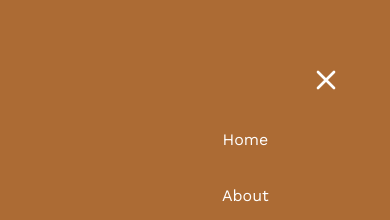
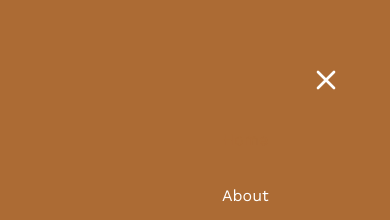
Before and after one commit to m3hm3tcan/tempalte-2, a React (Create React App) app: page / in a window 390 px wide. Both pictures are taken after a click on the element 358 px from the left and 48 px from the top of the page. Shown: the top 220 px of the page. Built offline with nearby package versions, Linux system fonts and the light colour scheme; a web font is replaced by a local one.

Commit message:
mobile nav link update

```diff
--- a/src/components/NavMobile.js
+++ b/src/components/NavMobile.js
@@ -71,7 +71,7 @@
         {navigation.map((item, index) => {
           return (
             <li key={index} className="mb-8 capitalize">
-                <a href={item.href}>{item.name}</a>
+              <Link to={item.href} activeClass='active' spy={true} smooth={true} duration={500} offset={-70} className='transation-all duration-300'>{item.name}</Link>
             </li>
           );
         })}
```
